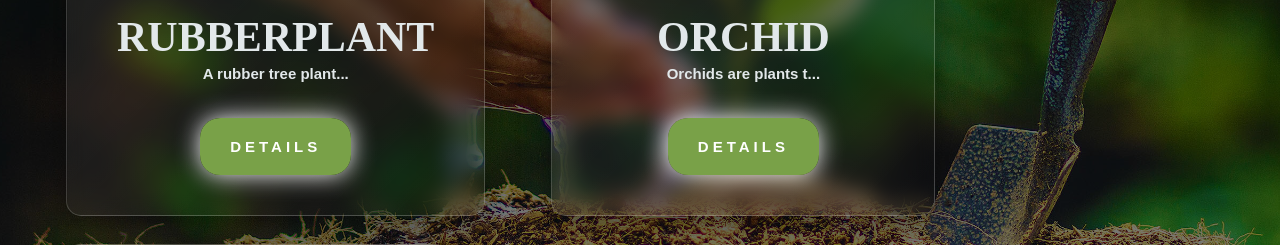
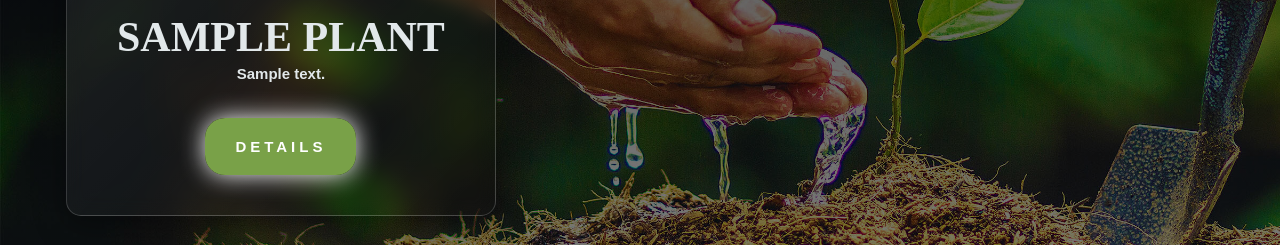
Before and after one commit to GerganaBot/myPlant, a Django app: page /catalogue/ in a window 1280 px wide. Shown: the part 505-750 px from the top of the page. Run offline with Django 4.2, Linux system fonts and the light colour scheme; tables that the repository leaves empty hold one stand-in row (values such as "Sample post"); grey boxes marked "Sample" are stand-in pictures; some web fonts are replaced.

Commit message:
Started working on the catalogue page

```diff
--- a/myPlant/plants/templates/plants/catalogue.html
+++ b/myPlant/plants/templates/plants/catalogue.html
@@ -8,55 +8,21 @@
         <!-- Display div "plant" with information about every plant (if any)-->
         <section id="catalogue">
 
-                <!-- first plant-->
+            {% for plant in all_plants %}
                 <div class="plant-card">
                     <div class="image-wrap">
                         <!-- plant image -->
-                        <img src="http://cdn.shopify.com/s/files/1/0047/9730/0847/products/nurserylive-plants-rubber-tree-rubber-plant-ficus-elastica-small-plant-16969285337228.jpg?v=1634227743"
-                             alt="Indoor Plants">
+                        <img src="{{ plant.image_url }}">
                     </div>
                     <!-- plant name -->
-                    <h3>RubberPlant</h3>
+                    <h3>{{ plant.name }}</h3>
                     <!-- plant description -->
-                    <h1>A rubber tree plant...</h1>
+                    <h1>{{ plant.description}}</h1>
                     <div class="details-buttons">
                         <!-- plant details button -->
-                        <a href="" class="details-btn">Details</a>
+                        <a href="{% url 'plant-details' plant.id %}" class="details-btn">Details</a>
                     </div>
                 </div>
-
-            <!-- second plant-->
-                <div class="plant-card">
-                    <div class="image-wrap">
-                        <!-- plant image -->
-                        <img src="https://www.ikea.com/om/en/images/products/fejka-artificial-potted-plant-orchid-white__0748880_pe745269_s5.jpg?f=s"
-                             alt="Indoor Plants">
-                    </div>
-                    <!-- plant name -->
-                    <h3>Orchid</h3>
-                    <!-- plant description -->
-                    <h1>Orchids are plants t...</h1>
-                    <div class="details-buttons">
-                        <!-- plant details button -->
-                        <a href="#" class="details-btn">Details</a>
-                    </div>
-                </div>
-
-            <!-- third  plant-->
-                <div class="plant-card">
-                    <div class="image-wrap">
-                        <!-- plant image -->
-                        <img src="https://gradcontent.com/lib/400x296/pentas.jpg"
-                             alt="Outdoor Plants">
-                    </div>
-                    <!-- plant name -->
-                    <h3>Pentas</h3>
-                    <!-- plant description -->
-                    <h1>Pentas are also call...</h1>
-                    <div class="details-buttons">
-                        <!-- plant details button -->
-                        <a href="#" class="details-btn">Details</a>
-                    </div>
-                </div>
+        {% endfor %}
         </section>
 {% endblock %}
--- a/myPlant/plants/views.py
+++ b/myPlant/plants/views.py
@@ -1,6 +1,7 @@
 from django.shortcuts import render, redirect
 
 from myPlant.plants.forms import ProfileForm
+from myPlant.plants.models import Plant
 
 
 def home_page(request):
@@ -29,7 +30,11 @@ def details_profile(request):
 
 
 def catalogue(request):
-    return render(request, template_name='plants/catalogue.html')
+    all_plants = Plant.objects.all()
+    context = {
+        'all_plants': all_plants
+    }
+    return render(request, template_name='plants/catalogue.html', context=context)
 
 
 def create_plant(request):
```
Also changed, not shown: myPlant/plants/migrations/0002_plant.py (added).
